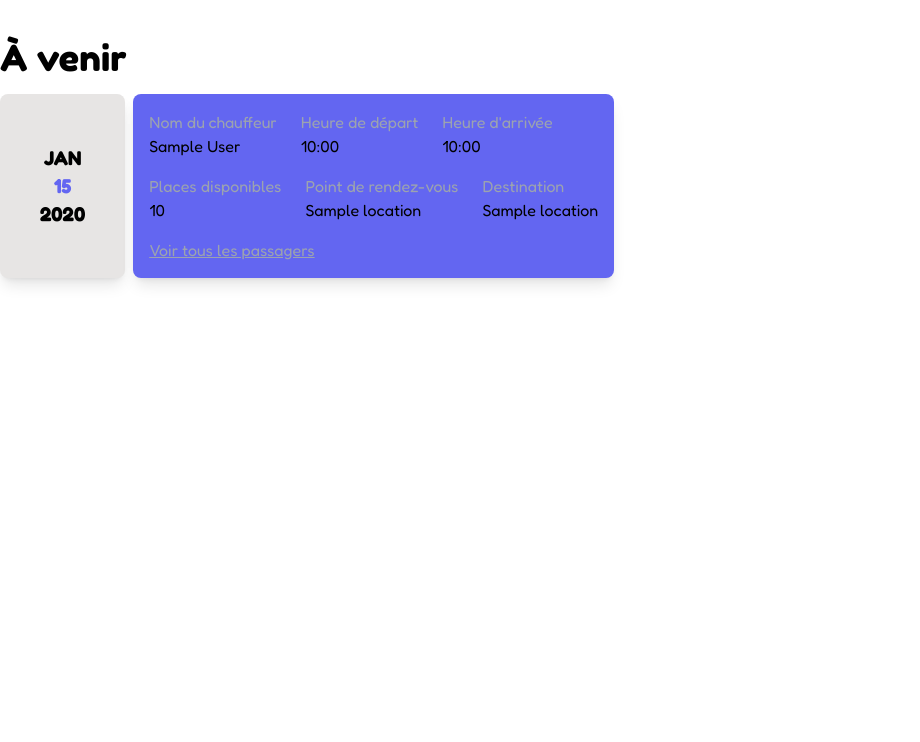
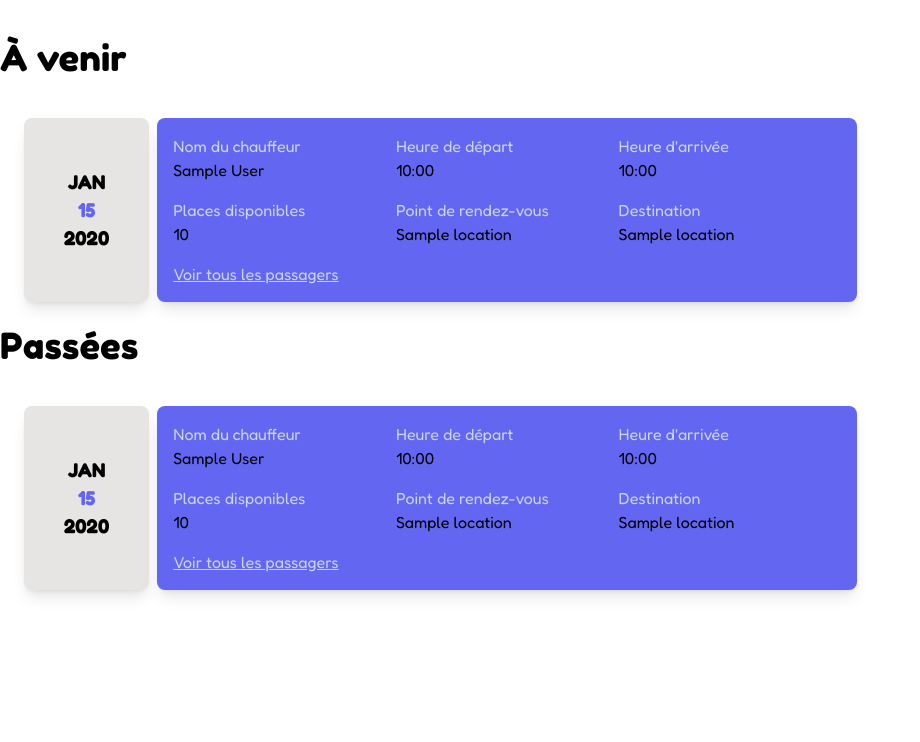
Before and after one commit to agnlt64/go-upjv, a Flask app: page /my-reservations in a window 1280 px wide. Shown: the part 90-832 px from the top of the page, without its empty margins (0-920 px from the left). Before the commit the page ends 375 px from the top, so only its background shows below. Run offline with Flask 3, Linux system fonts and the light colour scheme; a user stored in the database is signed in; tables that the repository leaves empty hold one stand-in row (values such as "Sample post"); some libraries are stand-ins or nearby versions.

Commit message:
Ajout de cartes dans reservation

```diff
--- a/app/templates/macros.html
+++ b/app/templates/macros.html
@@ -45,19 +45,19 @@
 {% endmacro %}
 
 {% macro ride(item) %}
-<div class="flex gap-2">
+<div class="flex gap-2 p-6">
     <div class="bg-stone-200 shadow-lg rounded-lg text-xl flex flex-col items-center justify-center py-4 px-10 text-black font-bold">
         <span>{{ item.get_month() }}</span>
         <span class="text-indigo-500">{{ item.get_day() }}</span>
         <span>{{ item.get_year() }}</span>
     </div>
-    <div class="bg-indigo-500 shadow-lg text-gray-400 rounded-lg grid grid-rows-2 gap-4 p-4">
-        <div class="flex gap-6 items-center">
+    <div class=" w-[700px] bg-indigo-500 shadow-lg text-slate-300 rounded-lg grid grid-rows-2 gap-4 p-4 ">
+        <div class="grid grid-cols-3 items-center">
             {{ ride_field("Nom du chauffeur", item.driver.to_str()) }}
             {{ ride_field("Heure de départ", item.get_departure_time()) }}
             {{ ride_field("Heure d'arrivée", item.get_arrival_time()) }}
         </div>
-        <div class="flex gap-6">
+        <div class="grid grid-cols-3">
             {{ ride_field("Places disponibles", item.seats) }}
             {{ ride_field("Point de rendez-vous", item.start_location.name) }}
             {{ ride_field("Destination", item.end_location.name) }}
--- a/app/templates/my_reservations.html
+++ b/app/templates/my_reservations.html
@@ -8,6 +8,18 @@
 <div class="container mx-auto py-32">
     <h1 class="text-4xl mb-4">À venir</h1>
     {# test ride #}
-    {{ ride(item) }}
+    {% for element in item %}
+
+        {{ ride(element) }}
+
+    {% endfor %}
+    <h1 class="text-4xl mb-4"> Passées</h1>
+    {% for element in test %}
+
+        {{ ride(element) }}
+
+    {% endfor %}
+
 </div>
+
 {% endblock %}
--- a/app/views/main.py
+++ b/app/views/main.py
@@ -37,7 +37,10 @@ def offer_ride():
 @main.route('/my-reservations')
 @login_required
 def my_reservations():
-    return render_template('my_reservations.html', item=Ride.query.first())
+    humain = Ride.query.limit(2).all()#Place la limite a 2 pour le a venir
+
+    humains = Ride.query.limit(3).all()#Place la limite a 2 pour le a venir
+    return render_template('my_reservations.html', item=humain, test=humains)
 
 @main.route('/search-ride')
 @login_required
```
